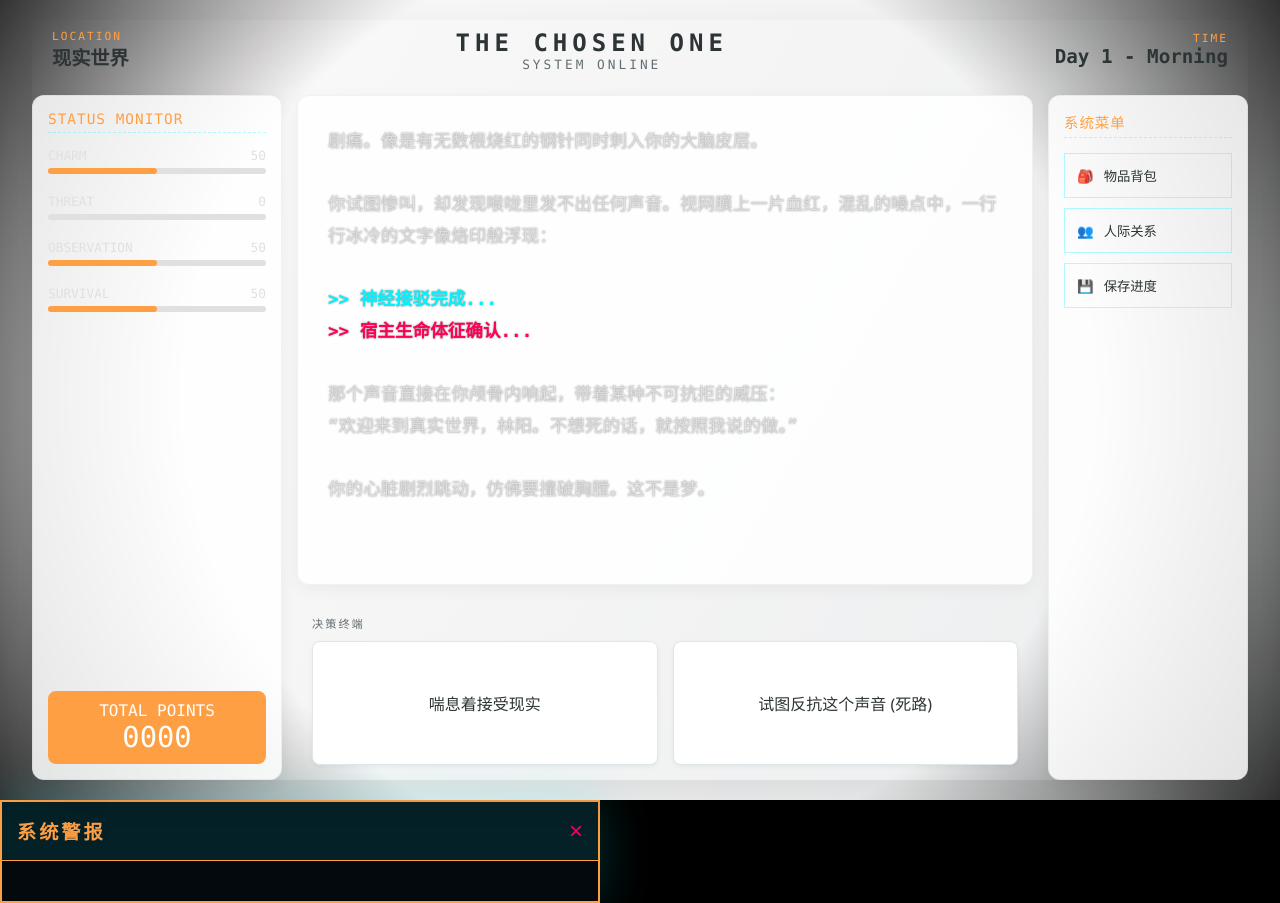
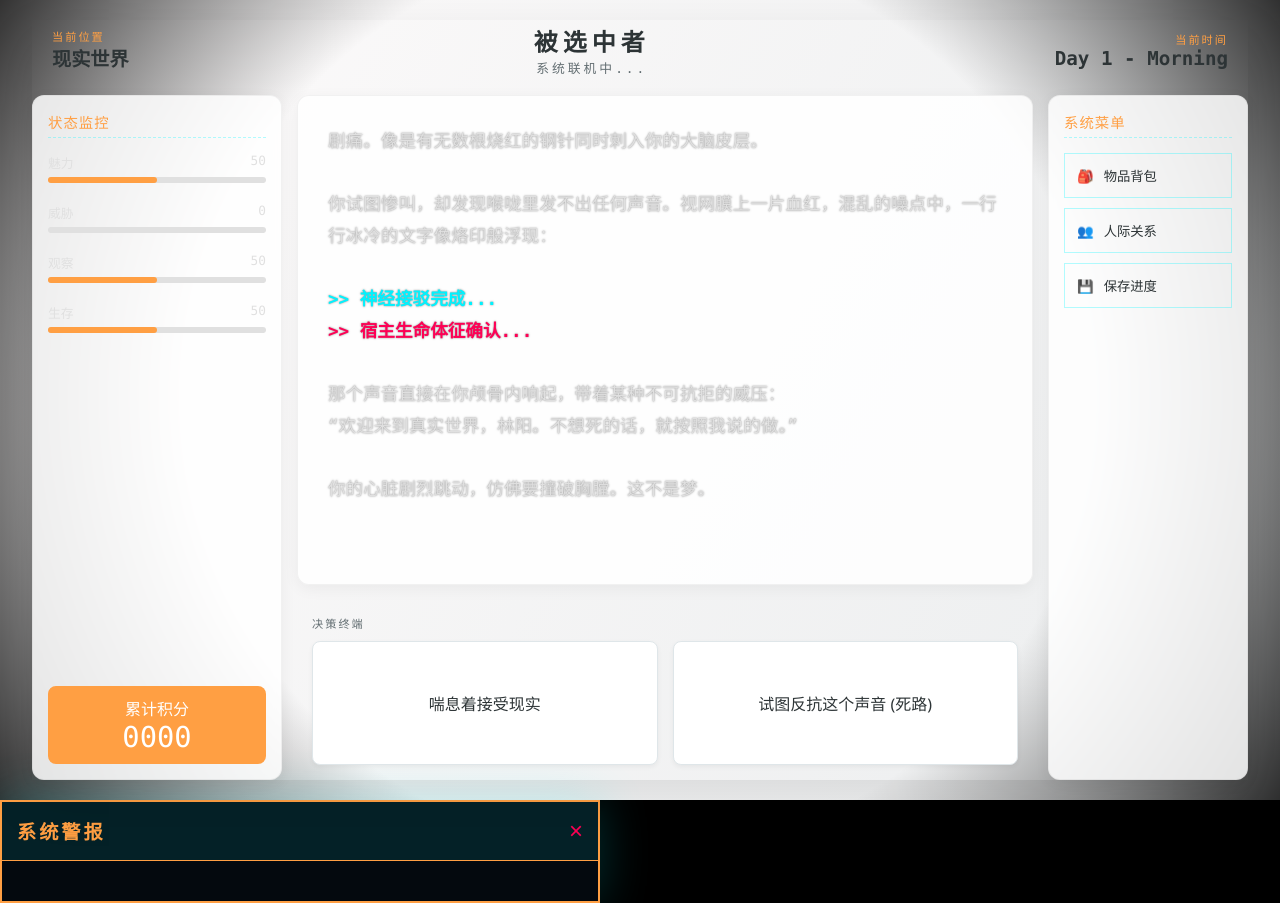
Before and after one commit to Will0v0/picture1, a plain HTML site: page index.html in a window 1280 px wide. Drawn offline with Linux system fonts and the light colour scheme.

Commit message:
修复移动端视角

```diff
--- a/css/style.css
+++ b/css/style.css
@@ -518,15 +518,22 @@ body {
     .side-panel {
         position: absolute;
         top: 50px;
-        bottom: 240px; /* Leave space for deck + nav */
+        bottom: 60px; /* 修正：底部留出导航栏高度，避免遮挡 */
         left: 0;
         width: 100%;
         z-index: 100;
         display: none; /* Controlled by JS */
+        overflow-y: auto; /* 允许滚动 */
     }
 
     .side-panel.active {
         display: flex;
+        animation: slideIn 0.3s ease-out;
+    }
+
+    @keyframes slideIn {
+        from { opacity: 0; transform: translateY(20px); }
+        to { opacity: 1; transform: translateY(0); }
     }
 
     /* 4. Main Viewport */
@@ -534,18 +541,23 @@ body {
         border-radius: 0;
         border-left: none;
         border-right: none;
+        overflow-y: hidden; /* 防止双重滚动 */
+        display: flex;
+        flex-direction: column;
     }
 
     .content-scroll-area {
         padding: 15px;
+        height: 100%; /* 确保填满 */
     }
 
     /* 5. Control Deck */
     .control-deck {
         padding: 10px;
-        z-index: 110;
+        z-index: 90; /* 降低层级，确保侧边栏能盖住它 */
         border-left: none;
         border-right: none;
+        background: rgba(0,0,0,0.8); /* 加深背景，防止文字重叠 */
     }
 
     .options-grid {
--- a/index.html
+++ b/index.html
@@ -21,26 +21,26 @@
             <!-- 顶部 HUD -->
             <header class="hud-header">
                 <div class="hud-group left">
-                    <div class="hud-label">LOCATION</div>
-                    <div class="hud-value" id="location-display">UNKNOWN SECTOR</div>
+                    <div class="hud-label">当前位置</div>
+                    <div class="hud-value" id="location-display">未知区域</div>
                 </div>
                 <div class="hud-group center">
-                    <div class="hud-title">THE CHOSEN ONE</div>
-                    <div class="hud-sub">SYSTEM ONLINE</div>
+                    <div class="hud-title">被选中者</div>
+                    <div class="hud-sub">系统联机中...</div>
                 </div>
                 <div class="hud-group right">
-                    <div class="hud-label">TIME</div>
+                    <div class="hud-label">当前时间</div>
                     <div class="hud-value" id="time-display">--:--</div>
                 </div>
             </header>
 
             <!-- 左侧边栏：属性监控 -->
             <aside class="side-panel left-panel">
-                <div class="panel-header">STATUS MONITOR</div>
+                <div class="panel-header">状态监控</div>
 
                 <div class="stat-module">
                     <div class="stat-header">
-                        <span class="stat-name">CHARM</span>
+                        <span class="stat-name">魅力</span>
                         <span class="stat-num" id="val-charm">50</span>
                     </div>
                     <div class="progress-track">
@@ -50,7 +50,7 @@
 
                 <div class="stat-module">
                     <div class="stat-header">
-                        <span class="stat-name">THREAT</span>
+                        <span class="stat-name">威胁</span>
                         <span class="stat-num" id="val-threat">0</span>
                     </div>
                     <div class="progress-track">
@@ -60,7 +60,7 @@
 
                 <div class="stat-module">
                     <div class="stat-header">
-                        <span class="stat-name">OBSERVATION</span>
+                        <span class="stat-name">观察</span>
                         <span class="stat-num" id="val-observation">50</span>
                     </div>
                     <div class="progress-track">
@@ -70,7 +70,7 @@
 
                 <div class="stat-module">
                     <div class="stat-header">
-                        <span class="stat-name">SURVIVAL</span>
+                        <span class="stat-name">生存</span>
                         <span class="stat-num" id="val-survival">50</span>
                     </div>
                     <div class="progress-track">
@@ -79,7 +79,7 @@
                 </div>
 
                 <div class="points-module">
-                    <div class="points-label">TOTAL POINTS</div>
+                    <div class="points-label">累计积分</div>
                     <div class="points-val" id="points-display">0000</div>
                 </div>
             </aside>
```
